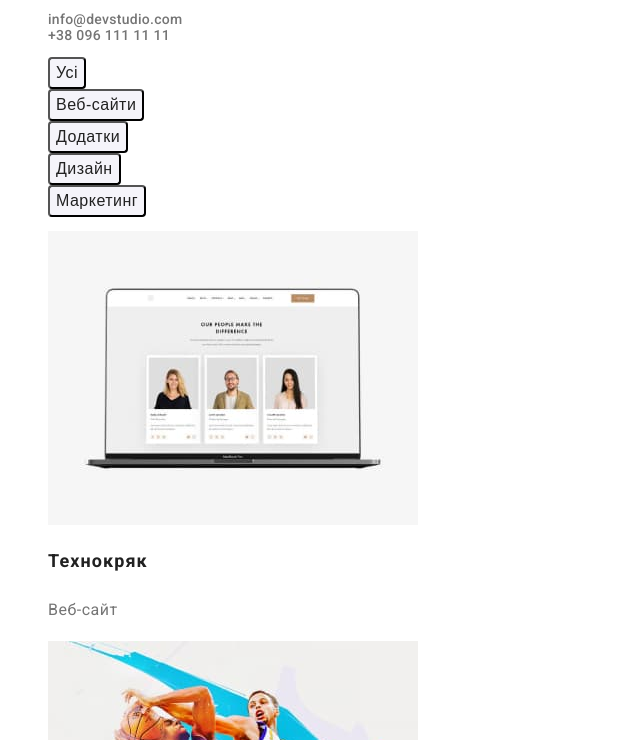
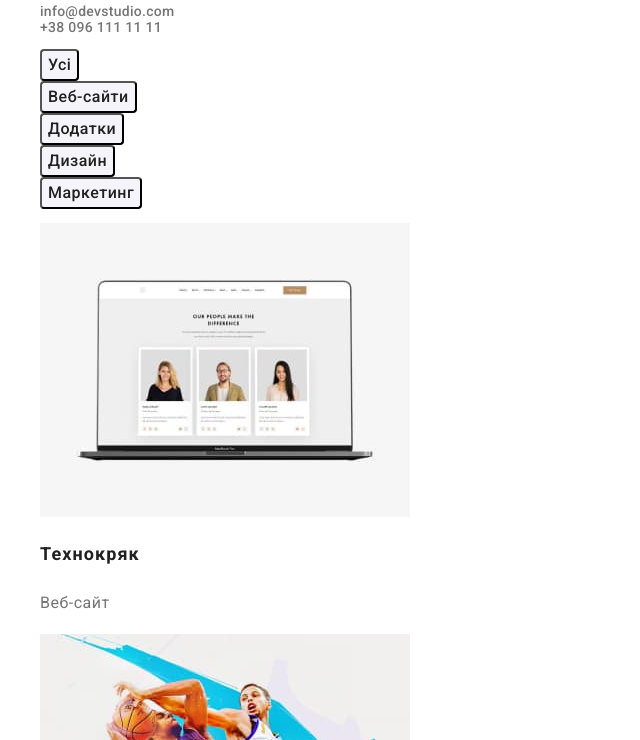
Before and after one commit to EvgeniyaVasilevskaya/goit-markup-hw-03, a plain HTML site: page portfolio.html in a window 1280 px wide. Shown: the part 104-844 px from the top of the page, without its empty margins (0-640 px from the left). Drawn offline with nearby package versions, Linux system fonts and the light colour scheme.

Commit message:
підключений нормалізатор стилів modern-normalize

```diff
--- a/portfolio.html
+++ b/portfolio.html
@@ -11,7 +11,7 @@
       href="https://fonts.googleapis.com/css2?family=Montserrat:wght@400;500;600&family=Raleway:wght@700&family=Roboto:wght@400;500;700;900&display=swap"
       rel="stylesheet"
     />
-    <link rel="stylesheet" href="./css/styles.css" />
+    <link rel="stylesheet" href="https://cdnjs.cloudflare.com/ajax/libs/modern-normalize/1.1.0/modern-normalize.min.css" integrity="sha512-wpPYUAdjBVSE4KJnH1VR1HeZfpl1ub8YT/NKx4PuQ5NmX2tKuGu6U/JRp5y+Y8XG2tV+wKQpNHVUX03MfMFn9Q==" crossorigin="anonymous" referrerpolicy="no-referrer" />    <link rel="stylesheet" href="./css/styles.css" />
   </head>
   <body>
     <header class="page-header">
```
Also changed, not shown: index.html (+1 -0 lines).
